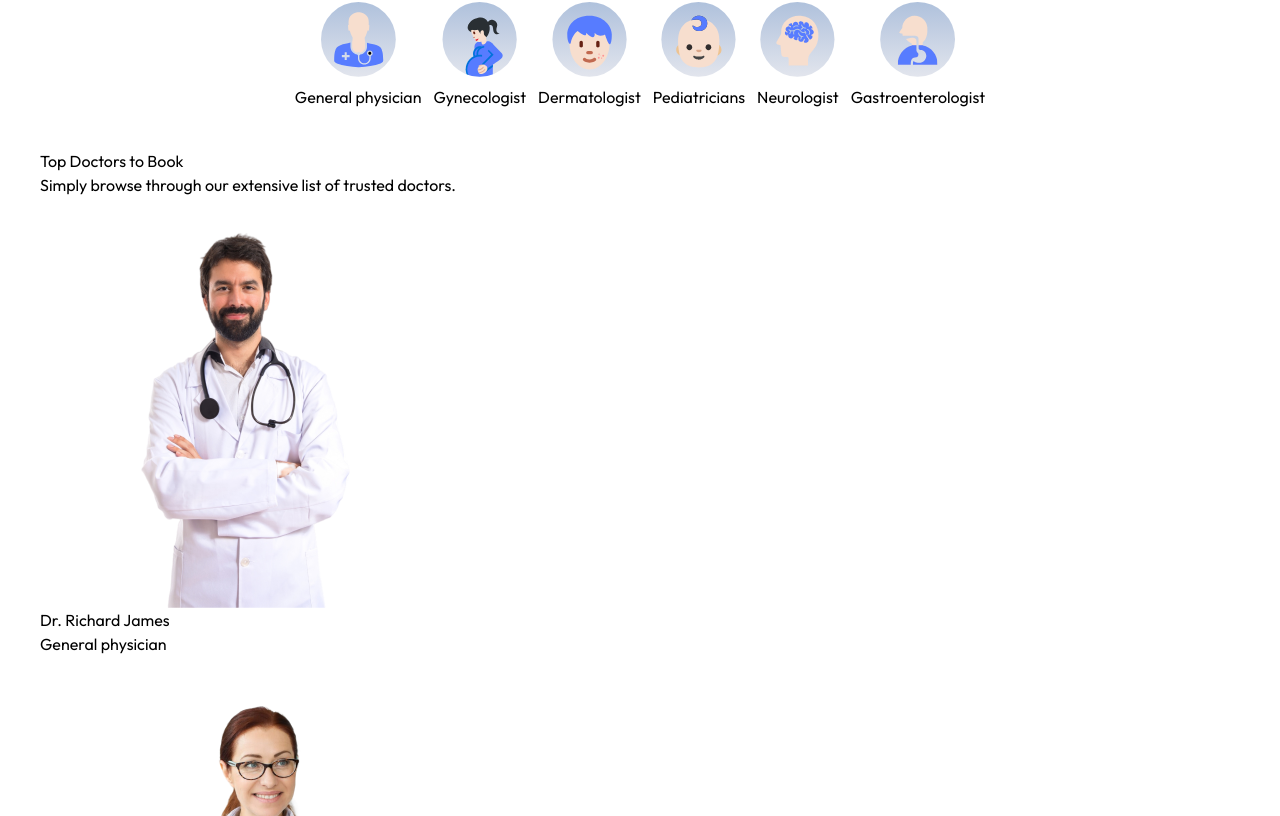
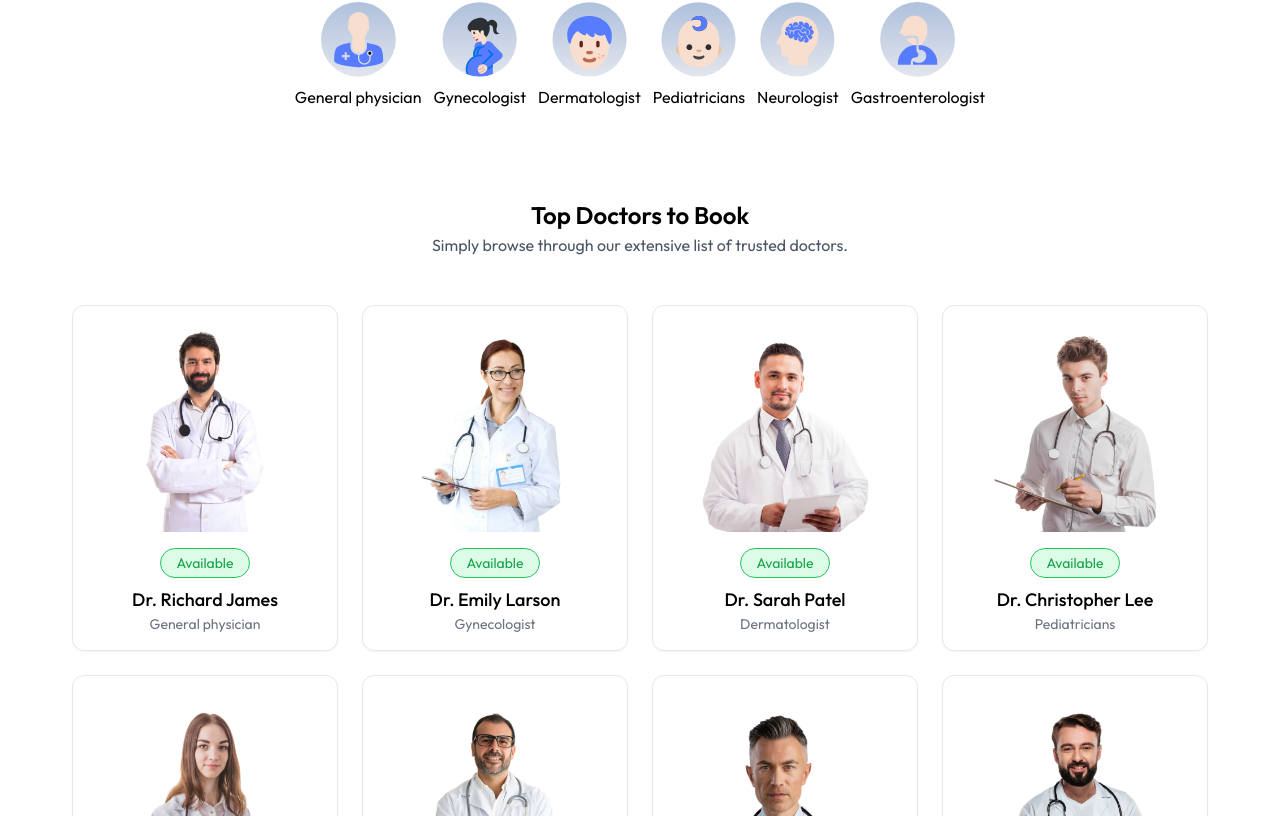
Before and after one commit to iamHarshvardhan10/prescripto, a React (Vite) app in the folder frontend/: page / in a window 1280 px wide. Shown: the part 884-1700 px from the top of the page. Built offline with nearby package versions, Linux system fonts and the light colour scheme.

Commit message:
created TopDoctrors UI Designs Section

```diff
--- a/frontend/src/components/core/Speciality.jsx
+++ b/frontend/src/components/core/Speciality.jsx
@@ -21,7 +21,7 @@ const Speciality = () => {
               <img
                 src={item.image}
                 alt={item.speciality}
-                className="w-[75px] height-[75px]"
+                className="w-[75px] h-[75px]"
               />
               <span className="text-center mt-2">{item.speciality}</span>
             </div>
--- a/frontend/src/components/core/TopDoctors.jsx
+++ b/frontend/src/components/core/TopDoctors.jsx
@@ -4,22 +4,33 @@ import { doctors } from "../../assets/assets";
 const TopDoctors = () => {
   return (
     <div>
-      <div>
-        <h3>Top Doctors to Book</h3>
-        <p>Simply browse through our extensive list of trusted doctors.</p>
+      <div className="flex items-center justify-center flex-col my-12 text-center">
+        <h3 className="text-[24px] font-semibold">Top Doctors to Book</h3>
+        <p className="text-gray-600">
+          Simply browse through our extensive list of trusted doctors.
+        </p>
       </div>
-      <div>
-        {doctors.map((docs) => {
-          return (
-            <div key={docs._id}>
-              <div>
-                <img src={docs.image} alt="" />
-                <p>{docs.name}</p>
-                <p>{docs.speciality}</p>
-              </div>
+
+      <div className="grid grid-cols-1 sm:grid-cols-2 md:grid-cols-3 lg:grid-cols-4 gap-6 px-4 md:px-8">
+        {doctors.map((docs) => (
+          <div
+            key={docs._id}
+            className="flex flex-col items-center border rounded-xl shadow-sm p-4 hover:shadow-md transition"
+          >
+            <div className="w-full h-[210px] overflow-hidden rounded-lg">
+              <img
+                src={docs.image}
+                alt={docs.name}
+                className="w-full h-full object-cover"
+              />
             </div>
-          );
-        })}
+            <span className="text-green-600 bg-green-100 rounded-full py-1 px-4 border border-green-500 mt-4 text-sm">
+              Available
+            </span>
+            <p className="mt-2 font-medium text-lg">{docs.name}</p>
+            <p className="text-gray-500 text-sm">{docs.speciality}</p>
+          </div>
+        ))}
       </div>
     </div>
   );
```
